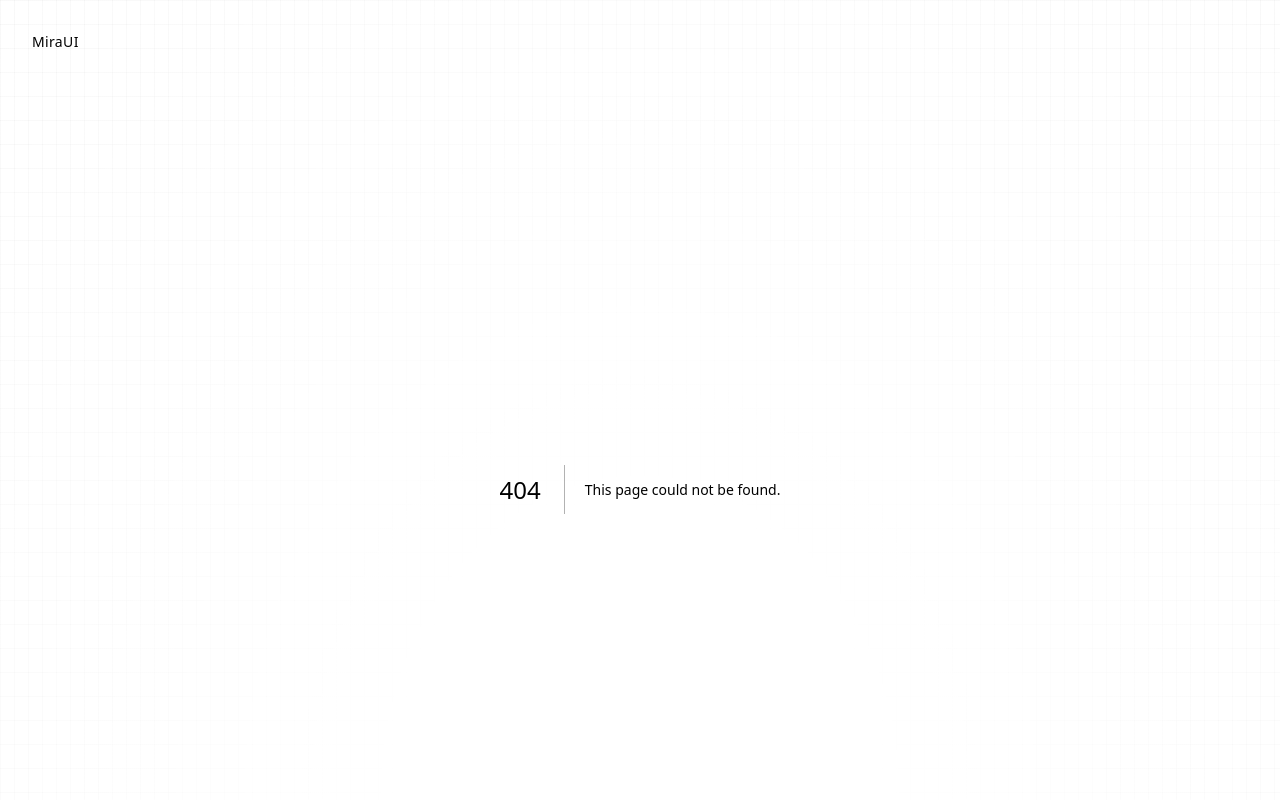
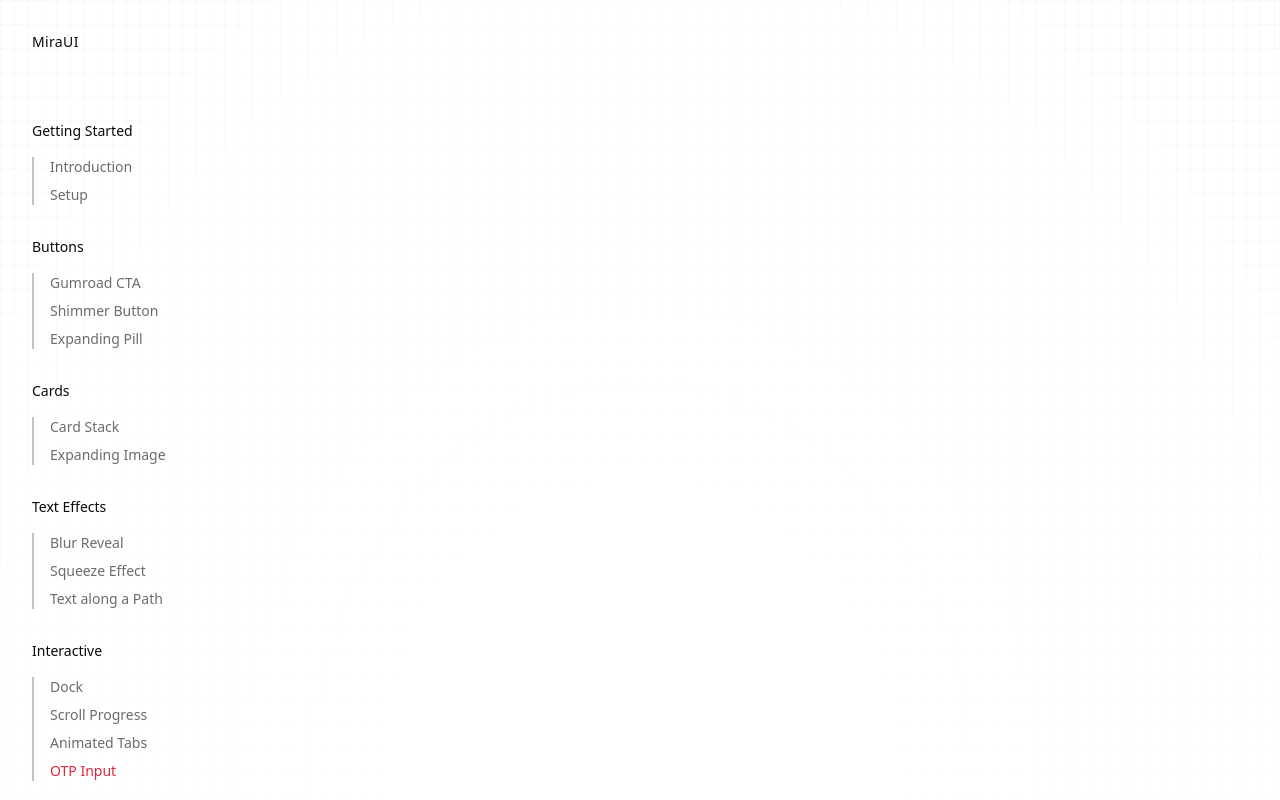
Before and after one commit to k4rtikay/ui-lab, a Next.js app: page /components/otp-input in a window 1280 px wide. Before the commit this address had no page. Built offline with nearby package versions, Linux system fonts and the light colour scheme; some icons are missing.

Commit message:
feat: intialise the otp-input component

```diff
--- /dev/null
+++ b/src/app/components/otp-input/page.tsx
@@ -0,0 +1,9 @@
+export default function OtpInputPage({
+    children,
+}:{children: React.ReactNode}){
+
+    return(
+        <div className="flex justify-center">
+        </div>
+    )
+}
--- a/src/components/shared/Sidenav.tsx
+++ b/src/components/shared/Sidenav.tsx
@@ -84,6 +84,10 @@ export default function Sidenav({...props}){
                     name: 'Animated Tabs',
                     href: '/components/animated-tabs'
                 },
+                {
+                    name: 'OTP Input',
+                    href: '/components/otp-input'
+                },
             ]
         }
     ]
```
